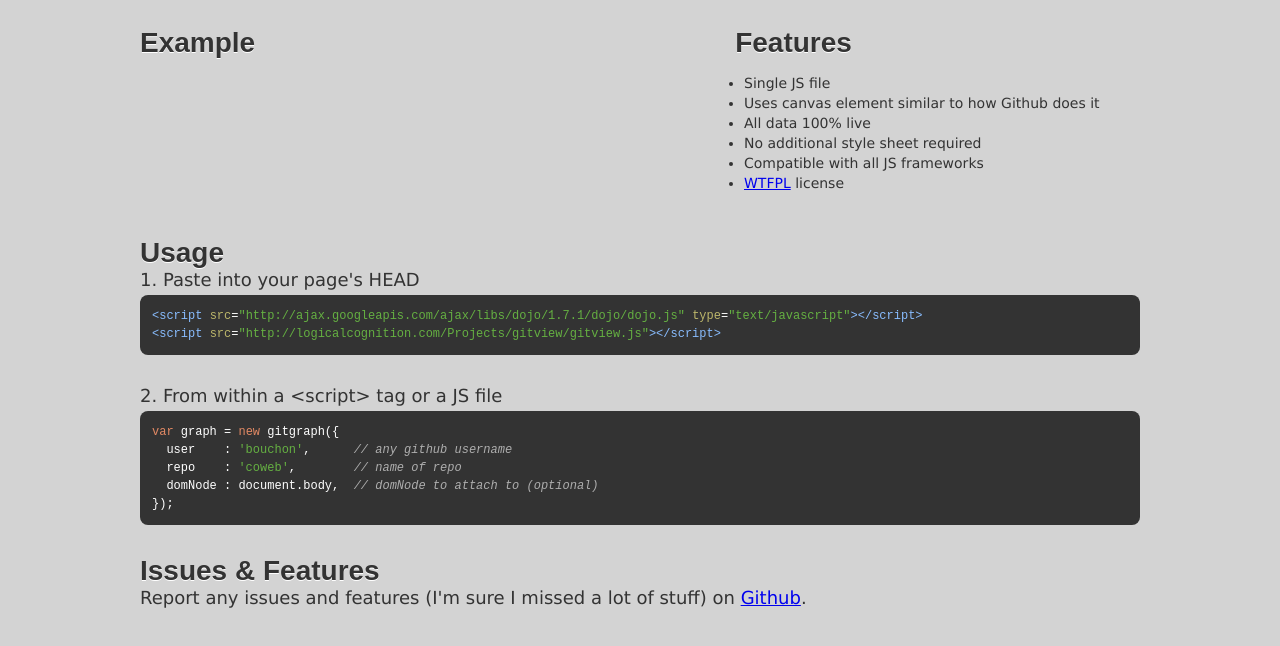
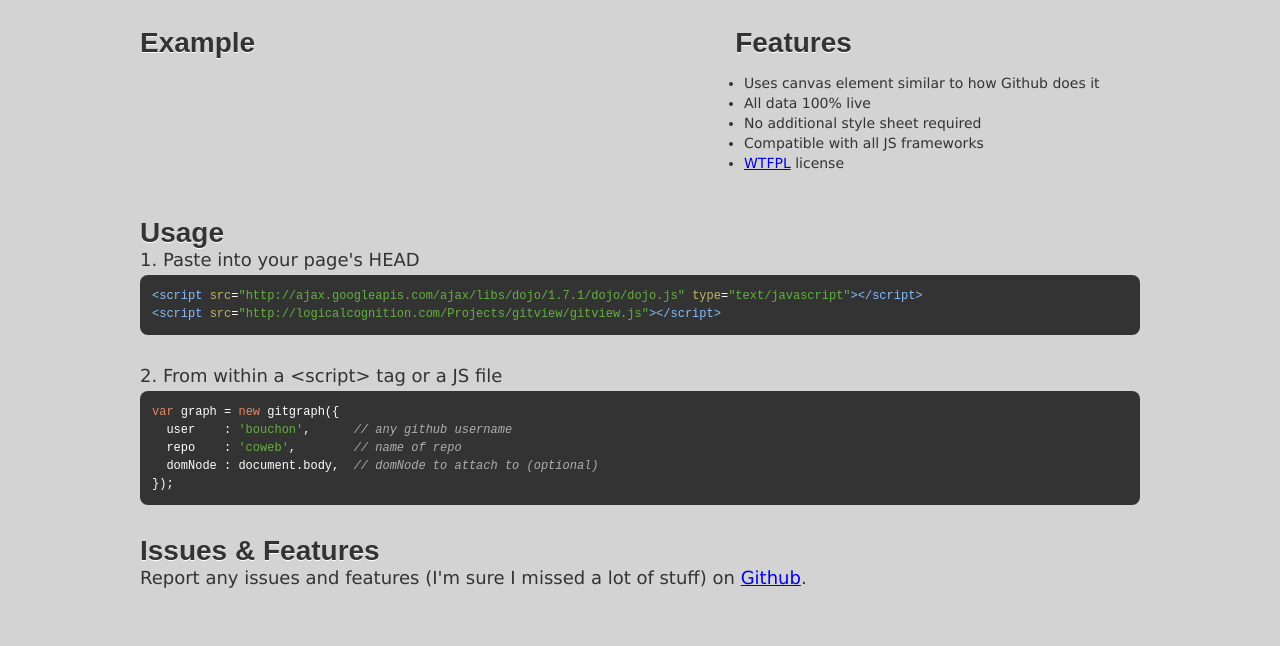
Before and after one commit to conardcarroll/Gitgraph, a plain HTML site: page demo/index.html in a window 1280 px wide. Shown: the part 208-854 px from the top of the page. Drawn offline with Linux system fonts and the light colour scheme; a script that the page names is missing; a web font is replaced by a local one.

Commit message:
removed feature from demo page

```diff
--- a/demo/index.html
+++ b/demo/index.html
@@ -20,7 +20,6 @@
 			<div id="demoHolder"></div>
 			<div id="featureHolder">
 				<ul>
-					<li>Single JS file</li>
 					<li>Uses canvas element similar to how Github does it</li>
 					<li>All data 100% live</li>
 					<li>No additional style sheet required</li>
```
